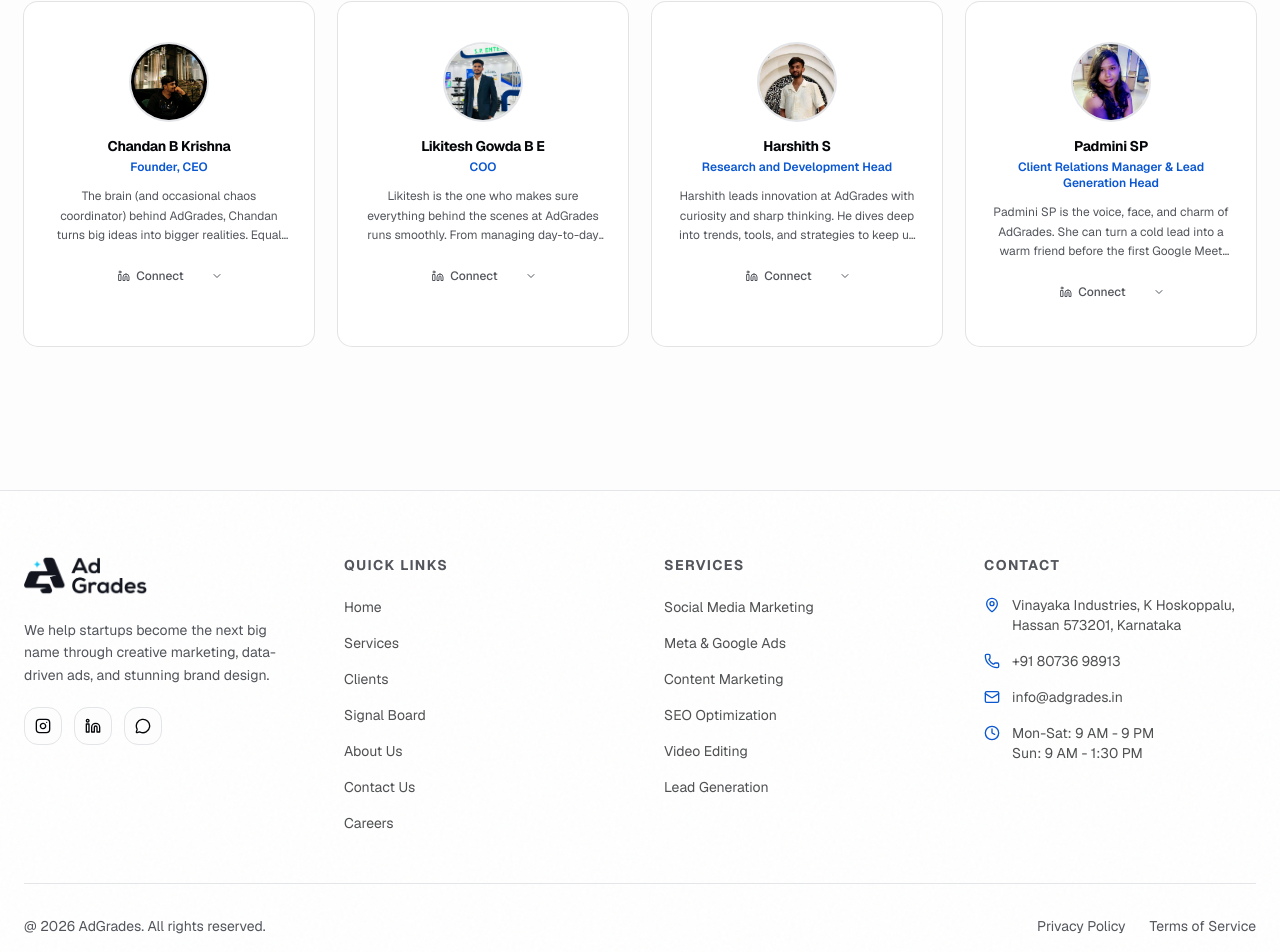
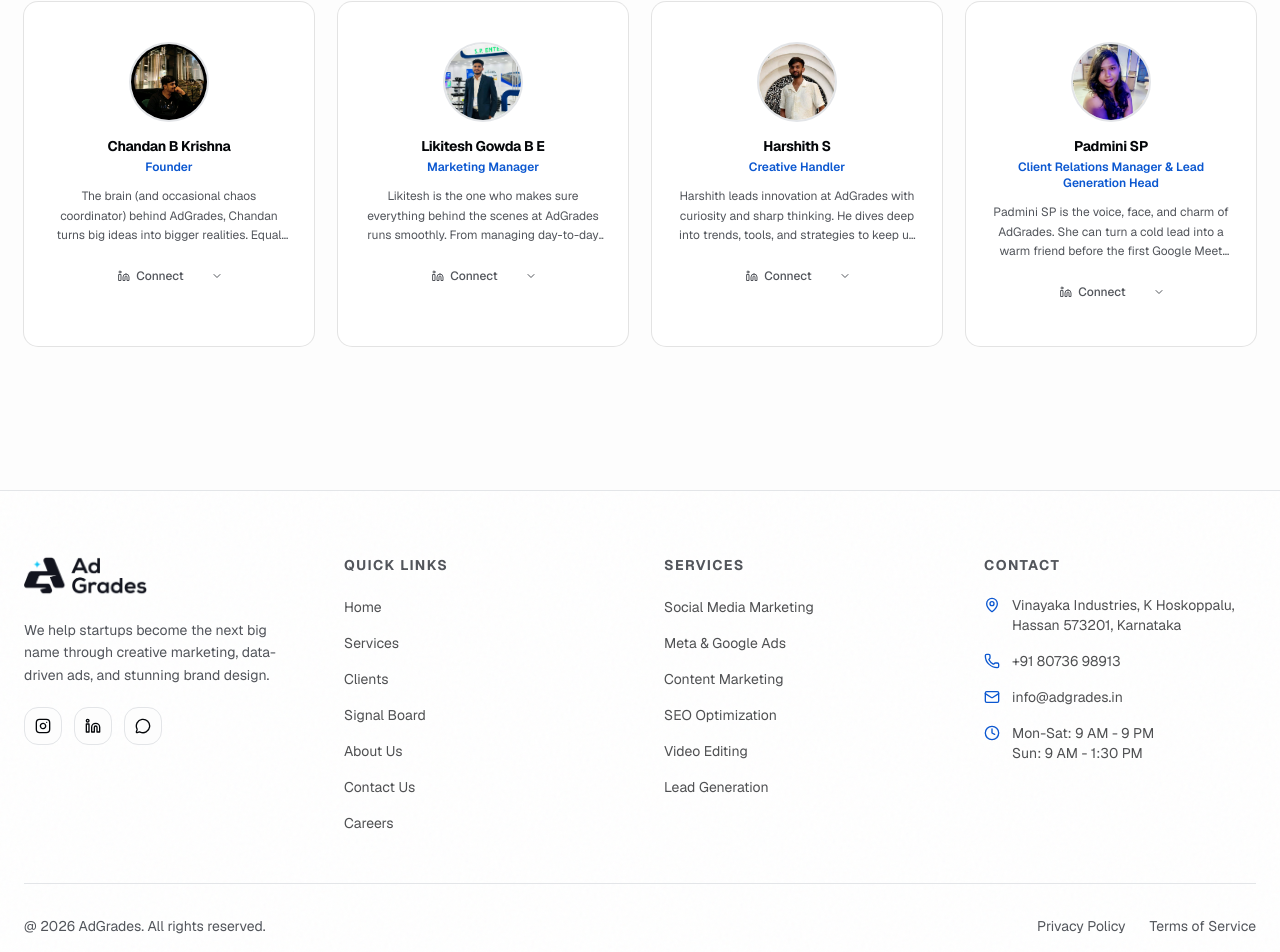
Before and after one commit to Chan-electro/adgrades-test, a Next.js app: page /about in a window 1280 px wide. Shown: the part 2058-3010 px from the top of the page. Built offline with nearby package versions, Linux system fonts and the light colour scheme.

Commit message:
Updated aboutData.ts

```diff
--- a/src/data/aboutData.ts
+++ b/src/data/aboutData.ts
@@ -66,21 +66,21 @@ export const values = [
 export const team = [
   {
     name: "Chandan B Krishna",
-    role: "Founder, CEO",
+    role: "Founder",
     image: "/chandan.jpg",
     bio: "The brain (and occasional chaos coordinator) behind AdGrades, Chandan turns big ideas into bigger realities. Equal parts strategist, storyteller, and serial problem-solver, he’s on a mission to make AI not just smart but actually useful. When he’s not leading the charge, he’s probably brainstorming the next “impossible” thing the team will somehow build anyway.",
     linkedin: "https://www.linkedin.com/in/chandan-b-krishna-91562a279/",
   },
   {
     name: "Likitesh Gowda B E",
-    role: "COO",
+    role: "Marketing Manager",
     image: "/likit.jpeg",
     bio: "Likitesh is the one who makes sure everything behind the scenes at AdGrades runs smoothly. From managing day-to-day operations to keeping projects on track, he ensures the team is always aligned and focused. He's the kind of leader who makes complex processes feel simple and seamless.",
     linkedin: "http://linkedin.com/in/likiteshgowda",
   },
   {
     name: "Harshith S",
-    role: "Research and Development Head",
+    role: "Creative Handler",
     image: "/harshith.jpg",
     bio: "Harshith leads innovation at AdGrades with curiosity and sharp thinking. He dives deep into trends, tools, and strategies to keep us ahead of the curve. With a research-driven mindset, he turns insights into ideas that power growth, making sure every move we make is smart and future-ready.",
     linkedin: "https://www.linkedin.com/in/harshith-s-895813266",
```
